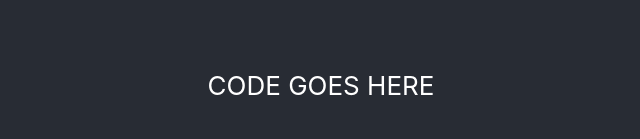
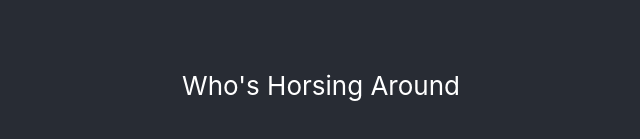
Before and after one commit to tristanduncombe/hacakaton-tbd, a React (Create React App) app: page / in a window 1280 px wide. Shown: the part 315-454 px from the top of the page, without its empty margins (319-959 px from the left). Built offline with nearby package versions, Linux system fonts and the light colour scheme.

Commit message:
Add Basic File Structure

```diff
--- a/src/App.tsx
+++ b/src/App.tsx
@@ -2,12 +2,13 @@ import React from "react";
 import logo from "./logo.svg";
 import "./App.css";
 import { Button } from "@mui/material";
+import Home from "./components/home/home";
 
 function App() {
     return (
         <div className="App">
             <header className="App-header">
-                <div>CODE GOES HERE</div>
+                <Home />
             </header>
         </div>
     );
--- /dev/null
+++ b/src/components/common/common.ts
@@ -0,0 +1,3 @@
+export function common() {
+    return null;
+}
--- /dev/null
+++ b/src/components/home/home.tsx
@@ -0,0 +1,5 @@
+import React from "react";
+
+export default function Home() {
+    return <div> Who's Horsing Around </div>;
+}
```
